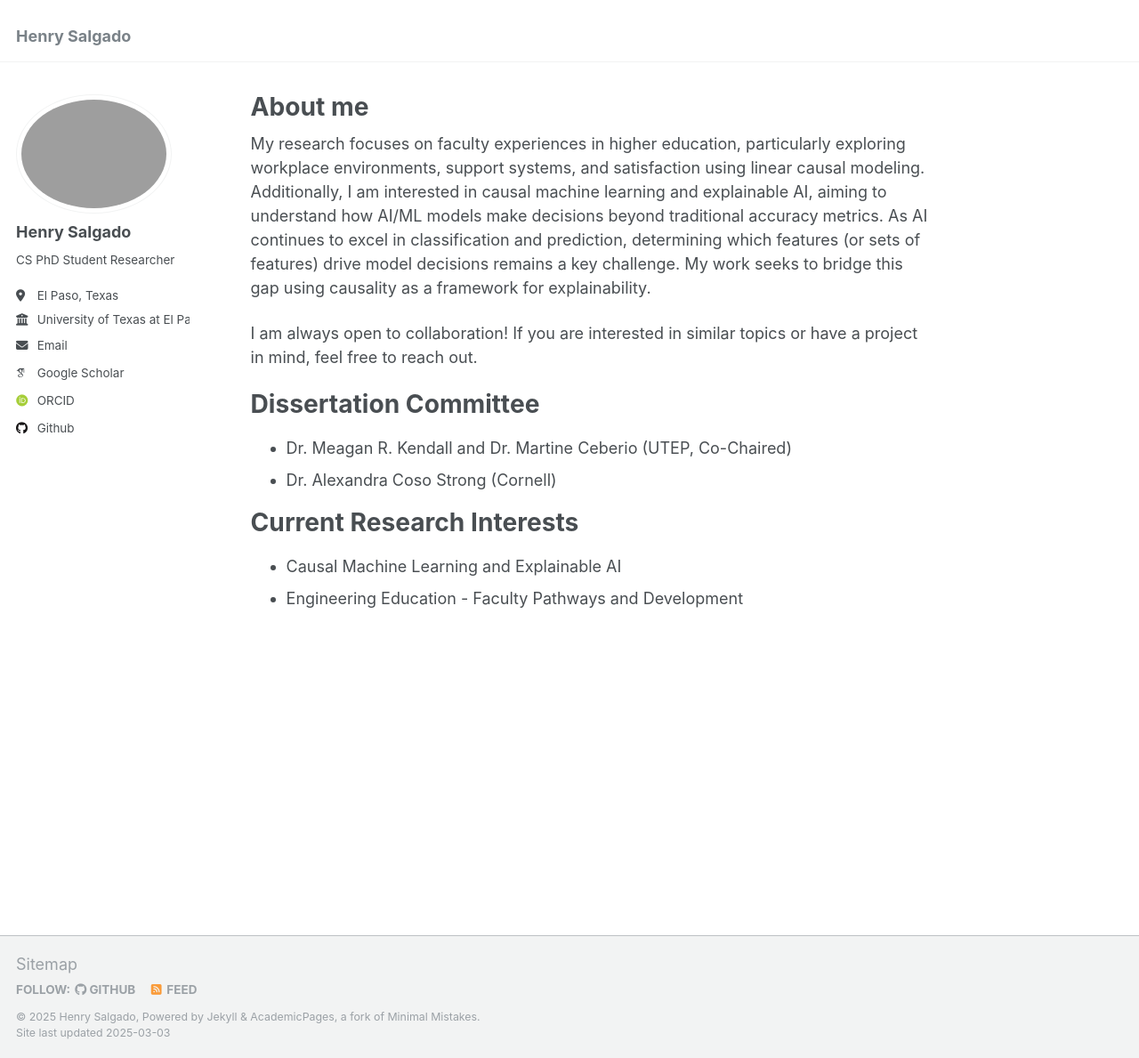
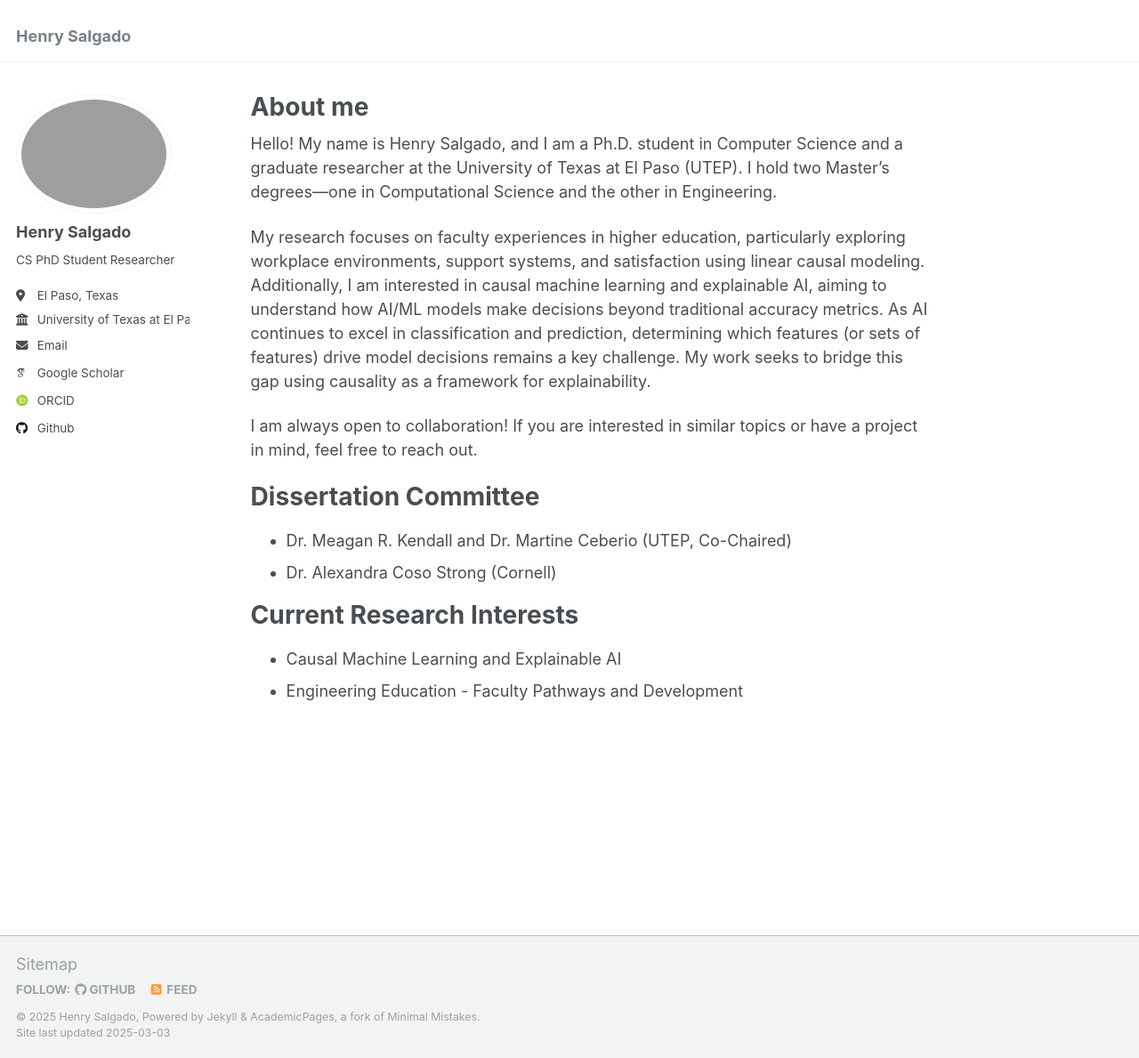
Before and after one commit to eigenhenry/eigenhenry.github.io, a Jekyll site: the page built from _pages/about.md, in a window 1280 px wide and 1189 px high. Shown: the whole window at 89% size. Built offline with Jekyll 4.4.1, drawn with Linux system fonts in a browser that asks for light colours; some web fonts are replaced.

Commit message:
Update about.md

```diff
--- a/_pages/about.md
+++ b/_pages/about.md
@@ -6,6 +6,8 @@ redirect_from:
   - /about/
   - /about.html
 ---
+
+Hello! My name is Henry Salgado, and I am a Ph.D. student in Computer Science and a graduate researcher at the University of Texas at El Paso (UTEP). I hold two Master’s degrees—one in Computational Science and the other in Engineering.
 
 My research focuses on faculty experiences in higher education, particularly exploring workplace environments, support systems, and satisfaction using linear causal modeling. Additionally, I am interested in causal machine learning and explainable AI, aiming to understand how AI/ML models make decisions beyond traditional accuracy metrics. As AI continues to excel in classification and prediction, determining which features (or sets of features) drive model decisions remains a key challenge. My work seeks to bridge this gap using causality as a framework for explainability.
 
```
